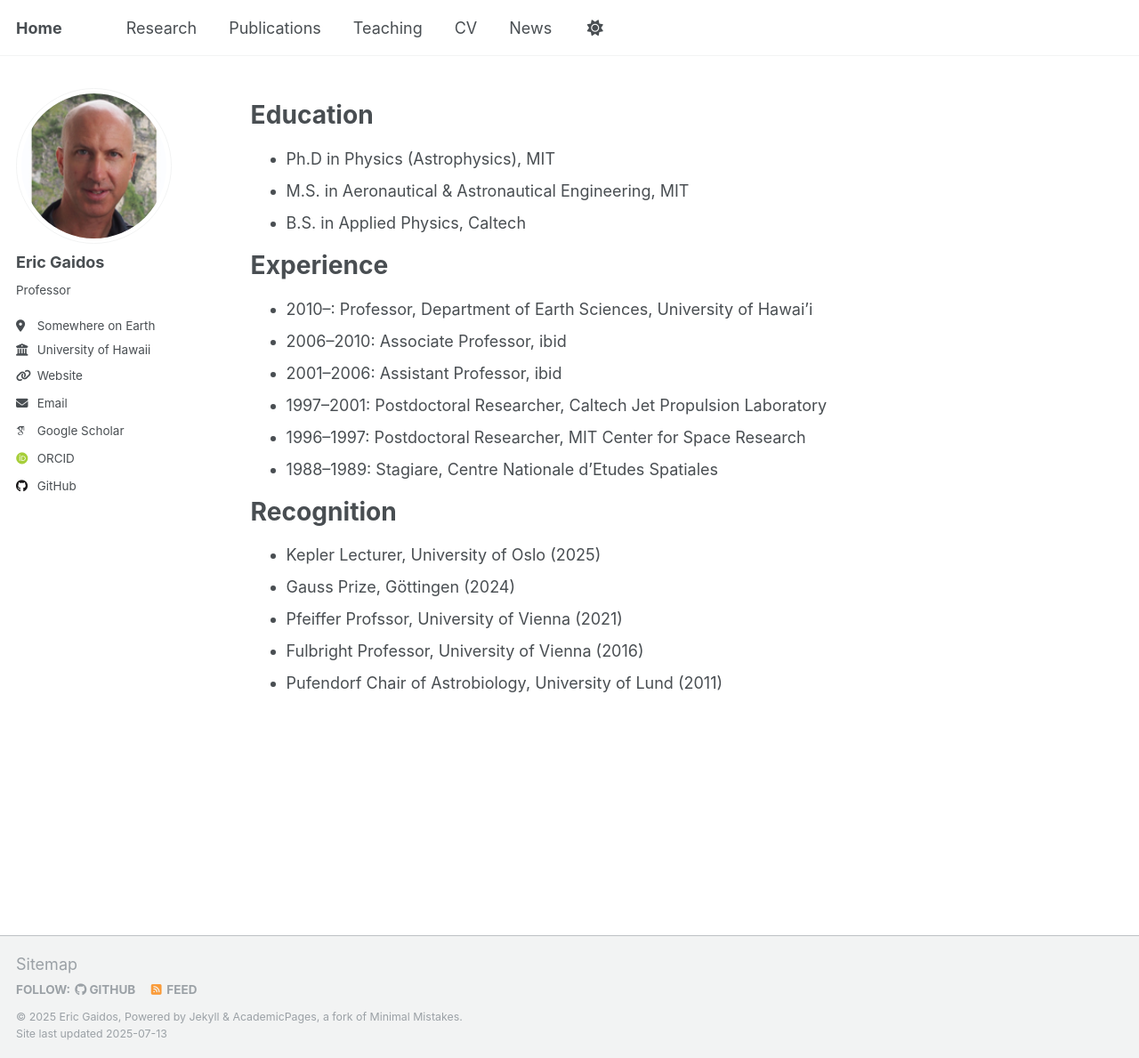
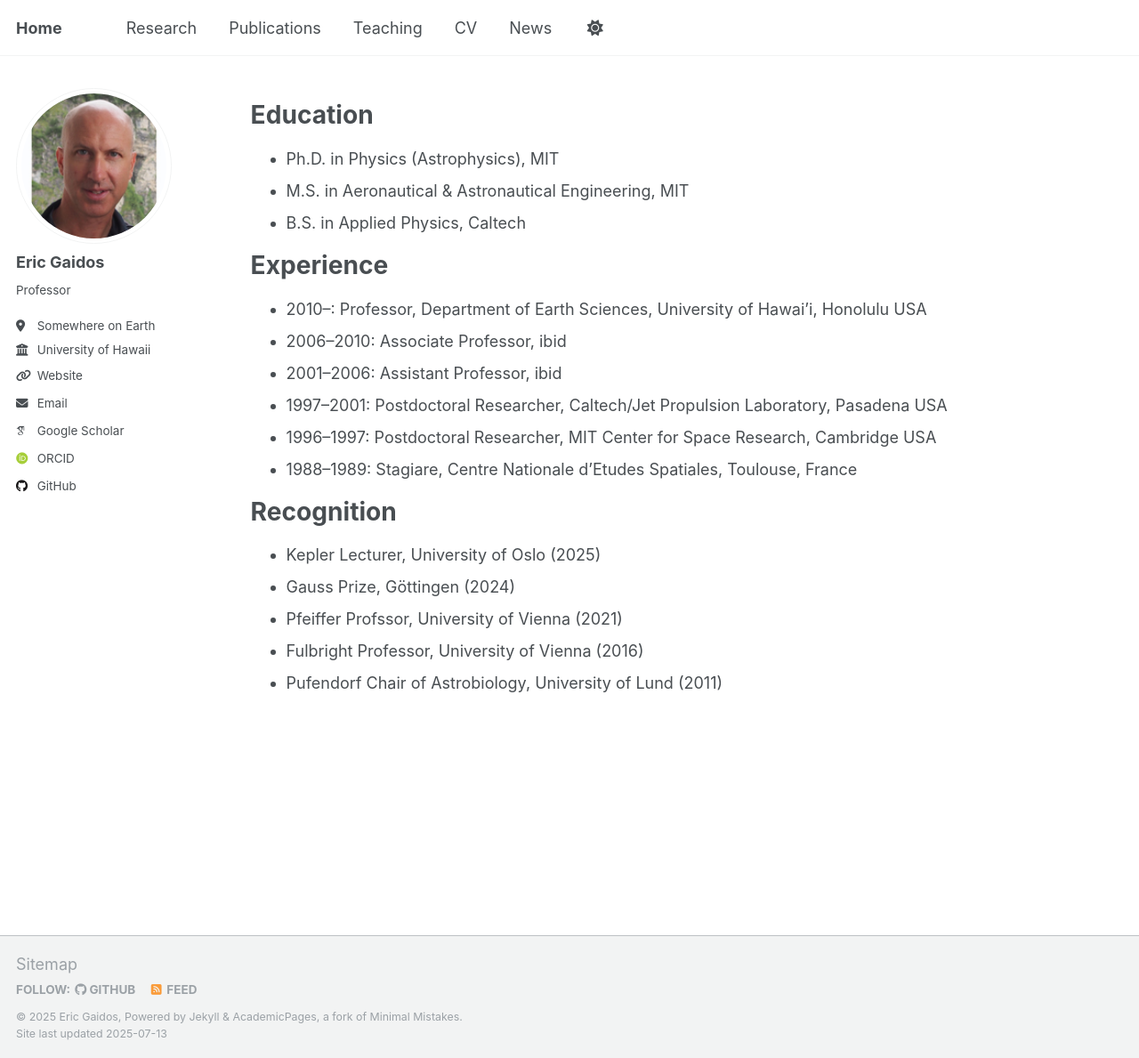
Before and after one commit to egaidos/egaidos.github.io, a Jekyll site: the page built from _pages/cv.md, in a window 1280 px wide and 1189 px high. Shown: the whole window at 89% size. Built offline with Jekyll 4.4.1, drawn with Linux system fonts in a browser that asks for light colours; some web fonts are replaced.

Commit message:
Update cv.md

```diff
--- a/_pages/cv.md
+++ b/_pages/cv.md
@@ -11,18 +11,18 @@ redirect_from:
 
 Education
 ======
-* Ph.D in Physics (Astrophysics), MIT
+* Ph.D. in Physics (Astrophysics), MIT
 * M.S. in Aeronautical & Astronautical Engineering, MIT
 * B.S. in Applied Physics, Caltech
 
 Experience
 ======
-* 2010--: Professor, Department of Earth Sciences, University of Hawai'i
+* 2010--: Professor, Department of Earth Sciences, University of Hawai'i, Honolulu USA
 * 2006--2010: Associate Professor, ibid
 * 2001--2006: Assistant Professor, ibid
-* 1997--2001: Postdoctoral Researcher, Caltech Jet Propulsion Laboratory
-* 1996--1997: Postdoctoral Researcher, MIT Center for Space Research
-* 1988--1989: Stagiare, Centre Nationale d'Etudes Spatiales
+* 1997--2001: Postdoctoral Researcher, Caltech/Jet Propulsion Laboratory, Pasadena USA
+* 1996--1997: Postdoctoral Researcher, MIT Center for Space Research, Cambridge USA
+* 1988--1989: Stagiare, Centre Nationale d'Etudes Spatiales, Toulouse, France
 
 Recognition
 ======
```
